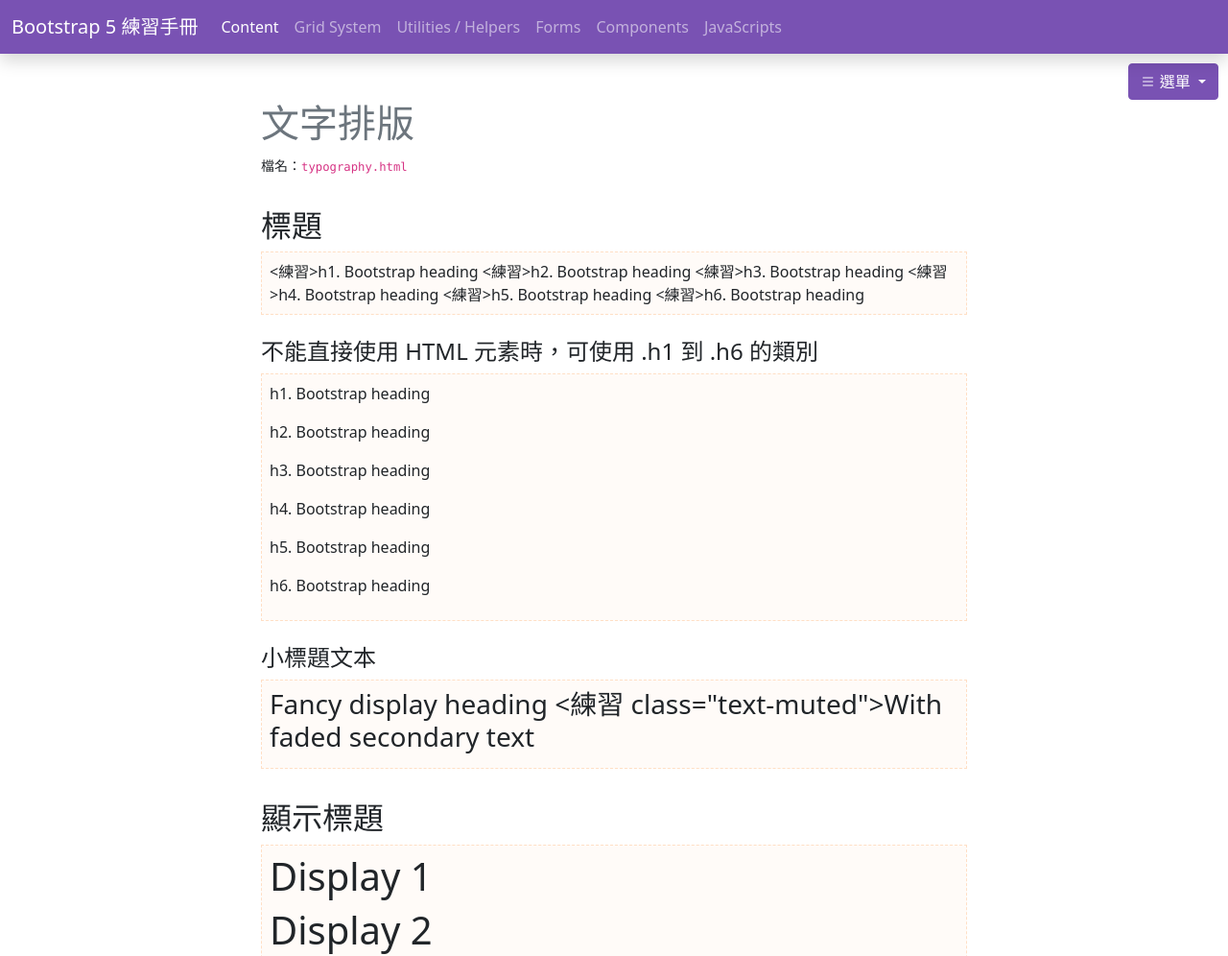
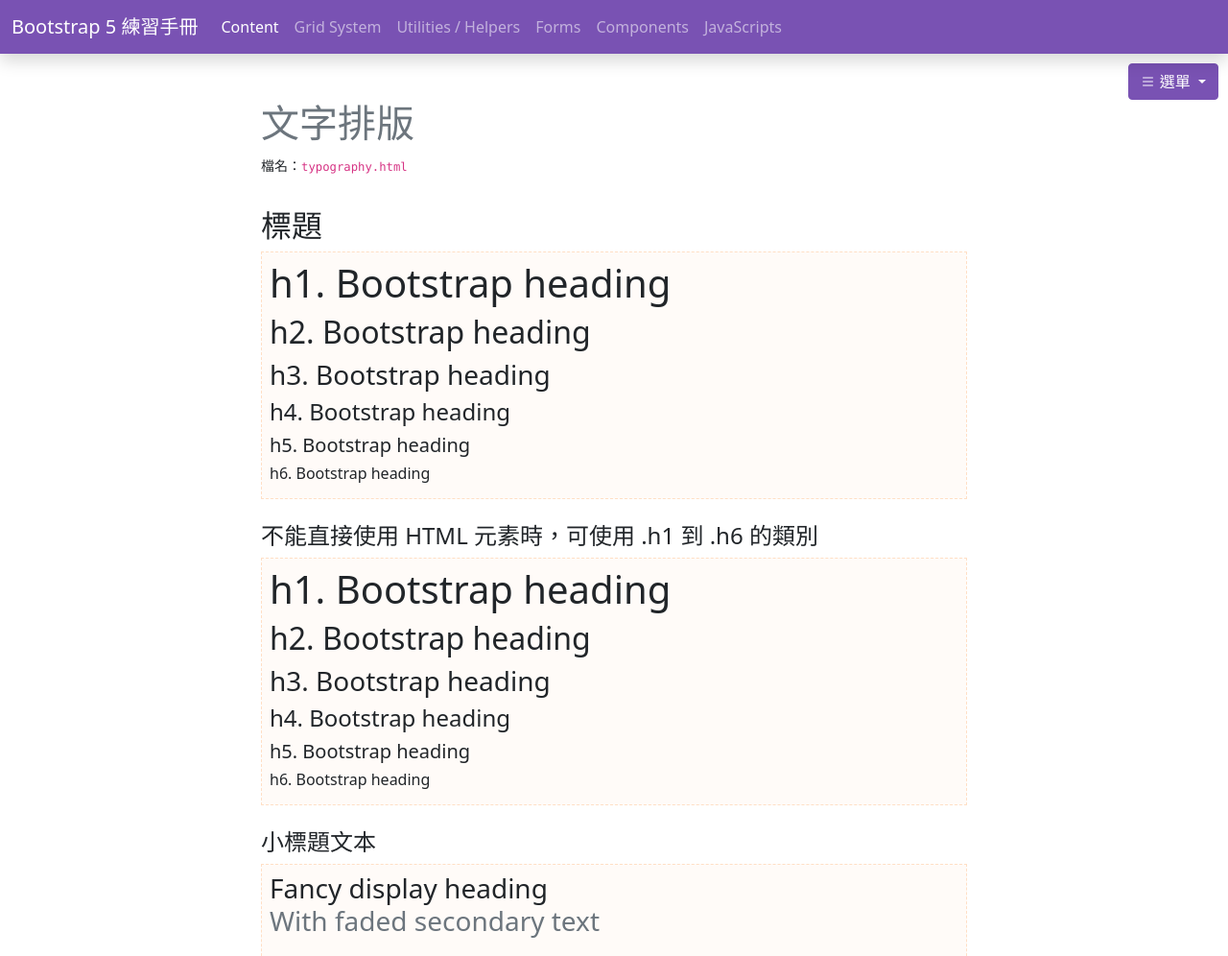
Before and after one commit to JunWei1113/bootstrap5-starter-files, a plain HTML site: page content/typography.html in a window 1280 px wide. Shown: the top 996 px of the page at 96% size. Drawn offline with nearby package versions, Linux system fonts and the light colour scheme.

Commit message:
完成練習h1到h6練習

```diff
--- a/content/typography.html
+++ b/content/typography.html
@@ -5,23 +5,23 @@
 <h2>標題</h2>
 
 <div class="demo">
-  <練習>h1. Bootstrap heading</練習>
-  <練習>h2. Bootstrap heading</練習>
-  <練習>h3. Bootstrap heading</練習>
-  <練習>h4. Bootstrap heading</練習>
-  <練習>h5. Bootstrap heading</練習>
-  <練習>h6. Bootstrap heading</練習>
+  <h1>h1. Bootstrap heading</h1>
+  <h2>h2. Bootstrap heading</h2>
+  <h3>h3. Bootstrap heading</h3>
+  <h4>h4. Bootstrap heading</h4>
+  <h5>h5. Bootstrap heading</h5>
+  <h6>h6. Bootstrap heading</h6>
 </div>
 
 <h4>不能直接使用 HTML 元素時，可使用 .h1 到 .h6 的類別</h4>
 
 <div class="demo">
-  <p class="練習">h1. Bootstrap heading</p>
-  <p class="練習">h2. Bootstrap heading</p>
-  <p class="練習">h3. Bootstrap heading</p>
-  <p class="練習">h4. Bootstrap heading</p>
-  <p class="練習">h5. Bootstrap heading</p>
-  <p class="練習">h6. Bootstrap heading</p>
+  <p class="h1">h1. Bootstrap heading</p>
+  <p class="h2">h2. Bootstrap heading</p>
+  <p class="h3">h3. Bootstrap heading</p>
+  <p class="h4">h4. Bootstrap heading</p>
+  <p class="h5">h5. Bootstrap heading</p>
+  <p class="h6">h6. Bootstrap heading</p>
 </div>
 
 <h4>
@@ -31,7 +31,7 @@
 <div class="demo">
   <h3>
     Fancy display heading
-    <練習 class="text-muted">With faded secondary text</練習>
+    <p class="text-muted">With faded secondary text</p>
   </h3>
 </div>
 
```
Also changed, not shown: index.html (+16 -7 lines).
